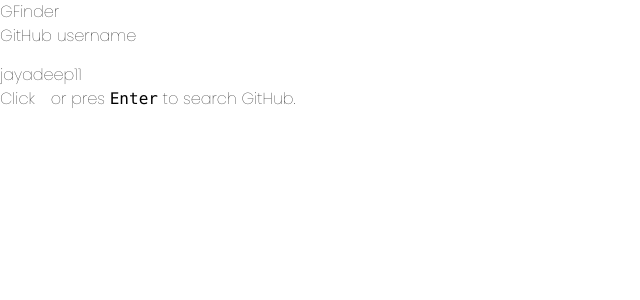
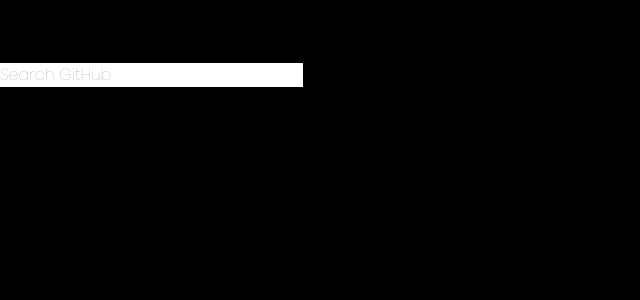
Before and after one commit to jayadeep11/GFinderr, a React (Vite) app: page / in a window 1280 px wide. Shown: the top 300 px of the page, without its empty margins (0-640 px from the left). Built offline with nearby package versions, Linux system fonts and the light colour scheme; some icons are missing.

Commit message:
updated ui

```diff
--- a/package.json
+++ b/package.json
@@ -14,6 +14,7 @@
     "@primer/react": "^36.18.0",
     "react": "^18.2.0",
     "react-dom": "^18.2.0",
+    "react-icons": "^5.2.1",
     "react-router": "^6.23.1",
     "react-router-dom": "^6.23.1"
   },
--- a/src/App.jsx
+++ b/src/App.jsx
@@ -1,13 +1,8 @@
+import Home from "./components/Home";
 import Search from "./components/Search";
 
 export default function App() {
   return (
-    <>
-    <h1 className="text-[10rem] text-center font-bold ">
-      GFinder
-    </h1>
-    <Search />
-    </>
-
+    <Home />
   )
 }
--- /dev/null
+++ b/src/components/Header.jsx
@@ -0,0 +1,7 @@
+export default function Header() {
+    return (
+        <div className="m-16">
+            <h1 className="text-center font-bold text-white text-3xl sm:text-4xl lg:text-8xl ">Application Name</h1>
+        </div>
+    )
+}
--- /dev/null
+++ b/src/components/Hero.jsx
@@ -0,0 +1,12 @@
+import Profile from "./Profile";
+import UserSearch from "./search-input";
+
+export default function Hero() {
+    return (
+        <div className="lg:m-16 mx-8 h-[70vh] border border-gray-500 py-5 rounded-2xl">
+            <div className="flex mx-9 items-center justify-center">
+                <UserSearch />
+            </div>
+        </div>
+    )
+}
--- /dev/null
+++ b/src/components/Home.jsx
@@ -0,0 +1,11 @@
+import Header from "./Header"
+import Hero from "./Hero"
+
+export default function Home() {
+    return (
+        <div class="absolute top-0 z-[-2] h-screen w-screen bg-neutral-950 bg-[radial-gradient(ellipse_80%_80%_at_50%_-20%,rgba(120,119,198,0.3),rgba(255,255,255,0))]">
+            <Header />
+            <Hero />
+        </div>
+    )
+}
--- a/src/components/Profile.jsx
+++ b/src/components/Profile.jsx
@@ -1,24 +1,23 @@
 import React from 'react'
 import { Link } from 'react-router-dom';
-const Profile = ({userData}) => {
+const Profile = ({ userData }) => {
     if (!userData) return null;
 
-  const { avatar_url, name, login } = userData;
+    const { avatar_url, name, login } = userData;
 
-  return (
-    <div className='mx-auto my-auto bg-white py-8 px-8 rounded-xl shadow-lg max-w-[70rem] flex flex-col gap-2 justify-between items-center flex-wrap mt-10'>
-        <img src={userData.avatar_url} alt="" className='rounded-full w-20 h-20' />
-        <div className="bio flex flex-col" >
-            <h2 className='text-gray-800 font-bold text-center'>{userData.name}</h2>
-            <h3 className='text-gray-500 font-semibold'>{userData.bio}</h3>
+    return (
+        <div className='bg-transparent border rounded-xl px-10 py-5'>
+            <div className='lg:w-1/2 w-full bg-white'>
+                <img src={userData.avatar_url} alt="" className=' rounded-full ' />
+            </div>
+            <div className="bio flex flex-col bg-gray-300 items-center justify-center gap-2  w-full  lg:w-1/2" >
+                <h2 className='text-gray-800 font-bold text-sm text-center'>{userData.name}</h2>
+                <h3 className='text-gray-500 font-semibold'>{userData.bio}</h3>
+                <Link to='/userdetails' className='border border-gray-500 rounded-xl'>View profile</Link>
+            </div>
+            {/* <input type="" value= "View Profile" className='mt-3 px-4 py-2 text-sm text-blue-800 font-semibold rounded-full border-2 hover:bg-blue-800  hover:text-white border-blue-800'/> */}
         </div>
-
-        <Link to='/userdetails' className='mt-5 px-4 py-2 text-sm text-blue-800 font-semibold rounded-full border-2 hover:bg-blue-800  hover:text-white border-blue-800'>View profile</Link>
-
-
-        {/* <input type="submit" value= "View Profile" className='mt-3 px-4 py-2 text-sm text-blue-800 font-semibold rounded-full border-2 hover:bg-blue-800  hover:text-white border-blue-800'/> */}
-    </div>
-  )
+    )
 }
 
 export default Profile
--- a/src/components/search-input.jsx
+++ b/src/components/search-input.jsx
@@ -2,8 +2,6 @@
 import { SearchIcon } from "@primer/octicons-react";
 import { Spinner } from "@primer/react";
 import Profile from "./Profile";
-import { Link } from "react-router-dom";
-import UserDetails from "./UserDetails";
 
 const UserSearch = ({ user }) => {
 
@@ -31,16 +29,15 @@
     setUserExists(data.id);
     setLoading(false);
     console.log(data)
-    if(data)
-      {
-        setUserdata(data)
-      }
+    if (data) {
+      setUserdata(data)
+    }
   }
 
   const newUsername = username !== user && username;
 
   return (
-    <div className='w-96'>
+    <div className='w-full lg:w-1/2'>
       <div className="relative p-6 flex-auto">
         <label className="block text-white text-sm font-bold mb-1" htmlFor="username">
           GitHub username
@@ -49,7 +46,7 @@
           <input
             placeholder="Search GitHub"
             type="text"
-            className="border border-gray-400 rounded-lg p-4 w-full"
+            className="border border-gray-400 bg-transparent text-white rounded-lg p-4 w-full"
             value={username}
             onChange={handleUsernameChange}
             onKeyDown={(e) => {
@@ -60,7 +57,7 @@
           />
 
           <span className="absolute mr-2 w-10 cursor-pointer" onClick={handleSearch}>
-            {loading ? <Spinner /> : <SearchIcon size={32} />}
+            {loading ? <Spinner /> : <SearchIcon size={32} className="text-white" />}
           </span>
         </div>
       </div>
@@ -69,9 +66,9 @@
         <>
           {
             userExists > 1 ?
-              <span className="bg-gradient-to-r from-purple-400 to-blue-500 hover:from-pink-500 hover:to-yellow-500 text-transparent bg-clip-text px-6">
+              <span className="text-[10px] bg-gradient-to-r from-purple-400 to-blue-500 hover:from-pink-500 hover:to-yellow-500 text-transparent bg-clip-text px-6">
                 <a href={`/?customUsername=${username}`}>
-                  Preview user: <span className="font-bold">{username}</span>
+                  Preview user: <span className="font-medium">{username}</span>
                 </a>
                 {/* profile component */}
 
--- a/src/index.css
+++ b/src/index.css
@@ -10,4 +10,6 @@
 body {
   font-family: "Poppins", sans-serif;
   font-weight: 100;
+  background-color: black;
+  overflow-x: hidden;
 }
```
Also changed, not shown: 1 other file (tests, documents, lock files or other folders).
